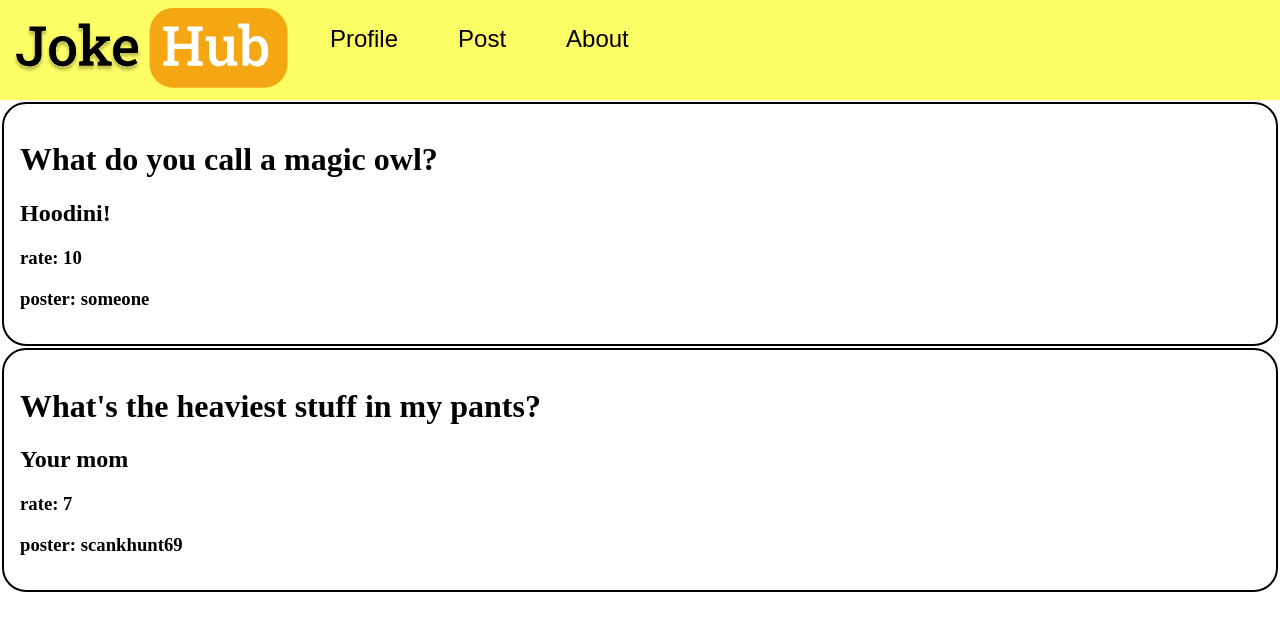
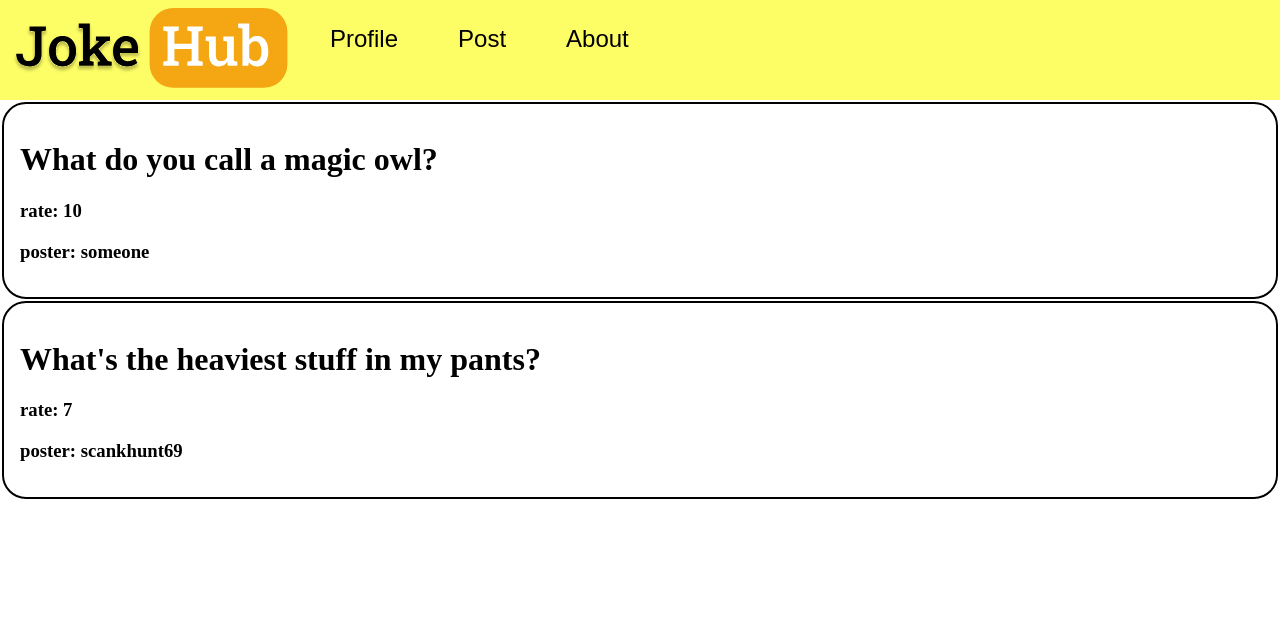
Before and after one commit to SamTech37/jokehub, a React (Create React App) app: page / in a window 1280 px wide. Shown: the top 630 px of the page. Built offline with nearby package versions, Linux system fonts and the light colour scheme.

Commit message:
start working on inside posts

```diff
--- a/src/Components/List.js
+++ b/src/Components/List.js
@@ -1,5 +1,12 @@
 import React from "react";
-import Post from "./Post";
+import styled from "styled-components";
+const Item = styled.div`
+  height: 100%;
+  border: 2px solid black;
+  border-radius: 1.5em;
+  margin: 2px;
+  padding: 1em;
+`;
 
 export default function List() {
   const initialData = [
@@ -21,7 +28,13 @@ export default function List() {
   return (
     <div>
       {initialData.map((joke) => {
-        return <Post joke={joke}></Post>;
+        return (
+          <Item>
+            <h1>{joke.title}</h1>
+            <h3>{"rate: " + joke.rate}</h3>
+            <h3>{"poster: " + joke.poster}</h3>
+          </Item>
+        );
       })}
     </div>
   );
--- a/src/Components/Post.js
+++ b/src/Components/Post.js
@@ -10,12 +10,5 @@ const Body = styled.div`
 `;
 
 export default function Post({ joke }) {
-  return (
-    <Body>
-      <h1>{joke.title}</h1>
-      <h2>{joke.content}</h2>
-      <h3>{"rate: " + joke.rate}</h3>
-      <h3>{"poster: " + joke.poster}</h3>
-    </Body>
-  );
+  return <Body></Body>;
 }
```
